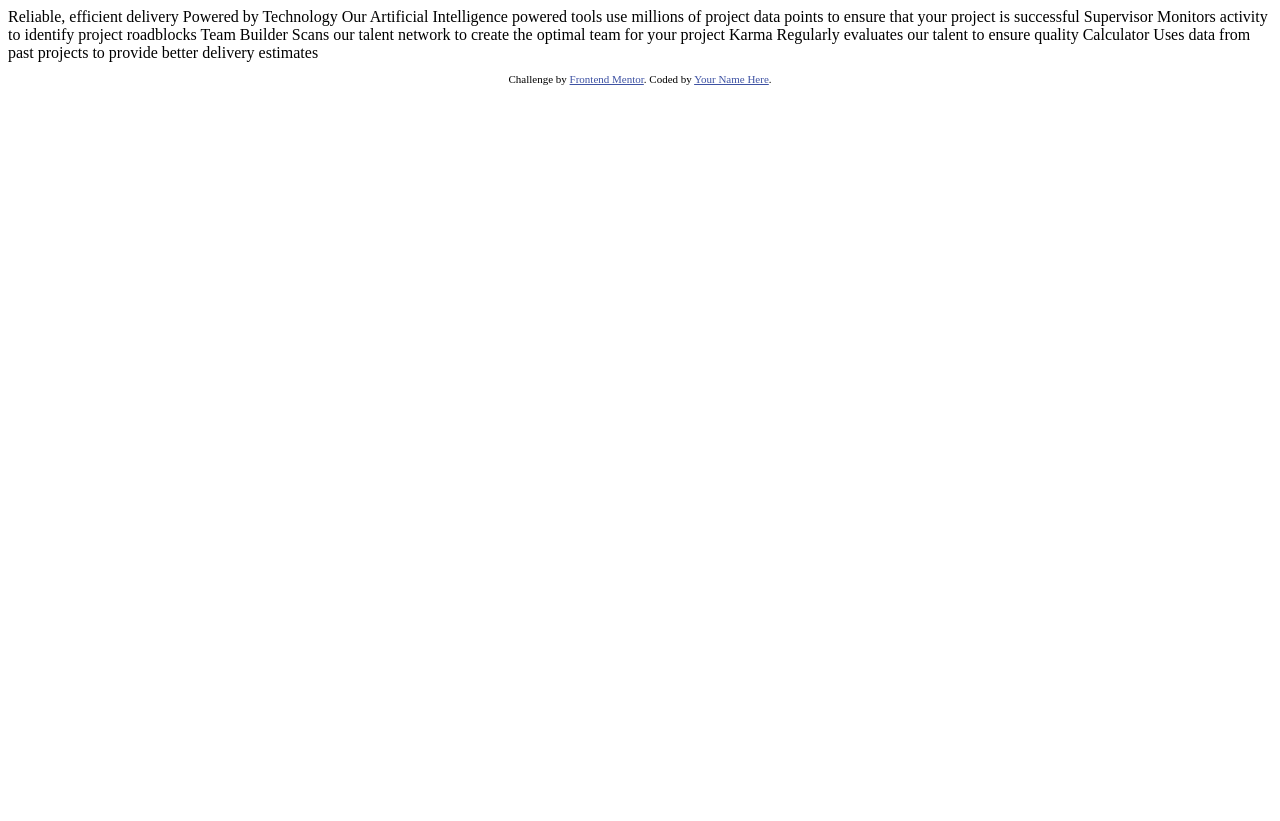
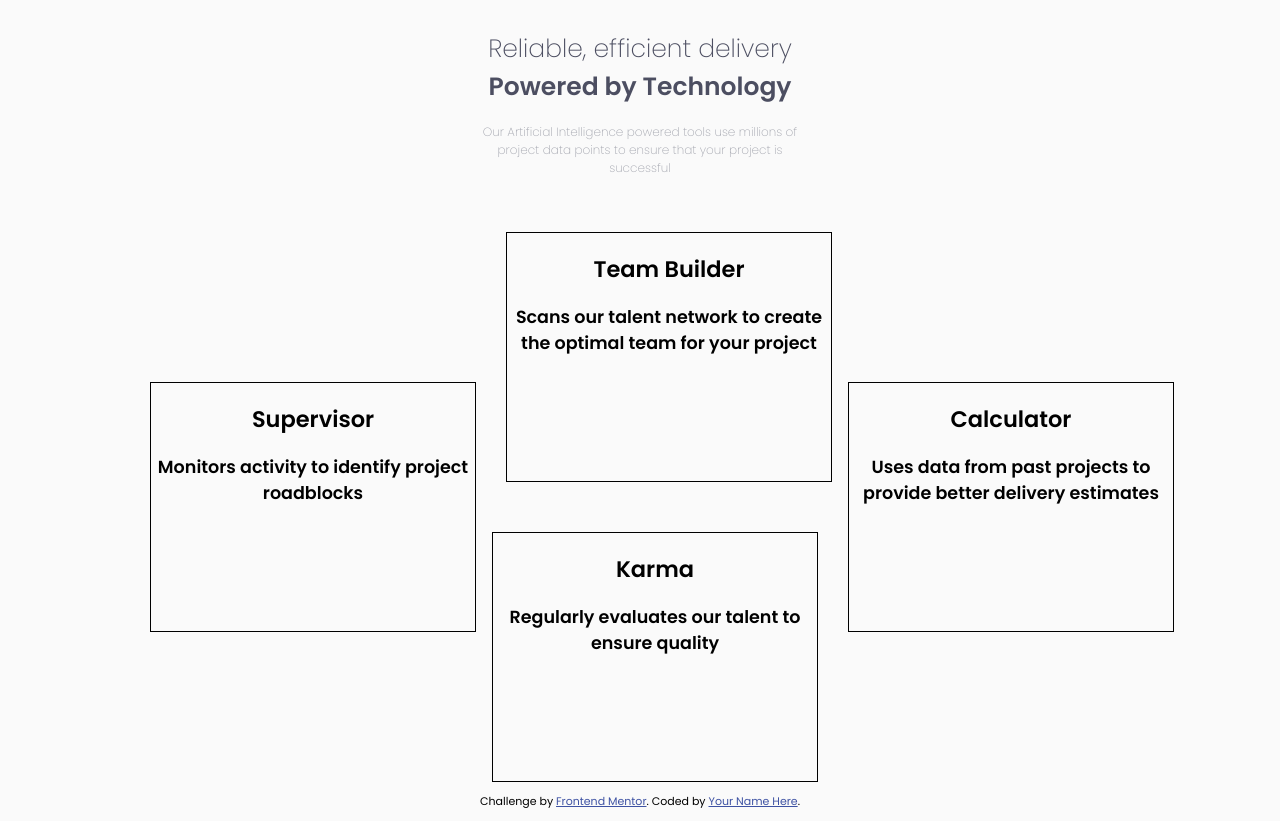
Before and after one commit to clvalenzlu/four-card-feature-section-master, a plain HTML site: page index.html in a window 1280 px wide. Before the commit the page ends 800 px from the top, so only its background shows below. Drawn offline with Linux system fonts and the light colour scheme.

Commit message:
Realizando la distribución de los componentes y sus tamaños

```diff
--- a/index.html
+++ b/index.html
@@ -2,38 +2,53 @@
 <html lang="en">
 <head>
   <meta charset="UTF-8">
-  <meta name="viewport" content="width=device-width, initial-scale=1.0"> <!-- displays site properly based on user's device -->
-
+  <meta name="viewport" content="width=device-width, initial-scale=1.0">
+  <link rel="stylesheet" href="main.css">
+  <link rel="preconnect" href="https://fonts.gstatic.com">
+  <link href="https://fonts.googleapis.com/css2?family=Poppins:wght@200;400;600&display=swap" rel="stylesheet">
   <link rel="icon" type="image/png" sizes="32x32" href="./images/favicon-32x32.png">
 
   <title>Frontend Mentor | Four card feature section</title>
-
-  <!-- Feel free to remove these styles or customise in your own stylesheet 👍 -->
-  <style>
-    .attribution { font-size: 11px; text-align: center; }
-    .attribution a { color: hsl(228, 45%, 44%); }
-  </style>
 </head>
 <body>
 
-  Reliable, efficient delivery
-  Powered by Technology
+  <header>
 
-  Our Artificial Intelligence powered tools use millions of project data points
-  to ensure that your project is successful
+    <h1>Reliable, efficient delivery</h1>
+    <h2>Powered by Technology</h2>
 
-  Supervisor
-  Monitors activity to identify project roadblocks
+    <h3>Our Artificial Intelligence powered tools use millions of project data points
+      to ensure that your project is successful</h3>
 
-  Team Builder
-  Scans our talent network to create the optimal team for your project
+  </header>
 
-  Karma
-  Regularly evaluates our talent to ensure quality
+  <main class="news-content-flex">
 
-  Calculator
-  Uses data from past projects to provide better delivery estimates
+    <article class="article-center">
 
+      <article class="article-box-1">
+        <h2>Supervisor</h2>
+        <h3>Monitors activity to identify project roadblocks</h3>
+      </article>
+
+      <article class="article-box-2">
+        <h2>Team Builder</h2>
+        <h3>Scans our talent network to create the optimal team for your project</h3>
+      </article>
+
+      <article class="article-box-3">
+        <h2>Karma</h2>
+        <h3>Regularly evaluates our talent to ensure quality</h3>
+      </article>
+
+      <article class="article-box-4">
+        <h2>Calculator</h2>
+        <h3>Uses data from past projects to provide better delivery estimates</h3>
+      </article>
+
+    </article>
+
+  </main>
 
   <footer>
     <p class="attribution">
@@ -41,5 +56,7 @@
       Coded by <a href="#">Your Name Here</a>.
     </p>
   </footer>
+
 </body>
+
 </html>
--- /dev/null
+++ b/main.css
@@ -0,0 +1,142 @@
+:root {
+
+/* Primary Colors*/
+--primary-color: hsl(0, 78%, 62%);
+--secondary-color: hsl(180, 62%, 55%);
+--tertiary-color: hsl(34, 97%, 64%);
+--cuartiary-color: hsl(212, 86%, 64%);
+
+/* Neutral Colors*/
+--very-dark: hsl(234, 12%, 34%);
+--grayish: hsl(229, 6%, 66%);
+--very-light: hsl(0, 0%, 98%);
+
+}
+
+body * {
+    box-sizing: border-box;
+}
+
+html {
+    font-size: 15px;
+    background-color: var(--very-light);
+}
+
+
+html, body {
+    margin: 0;
+    padding: 0;
+    font-family: 'Poppins', sans-serif;
+    overflow-x: hidden;
+
+}
+
+header {
+    margin-top: 30px;
+    text-align: center;
+}
+
+
+header h1{
+    color: var(--very-dark);
+    font-size: 25px;
+    font-weight: 200;
+    margin-bottom: 0;
+}
+
+header h2{
+    color: var(--very-dark);
+    font-size: 25px;
+    font-weight: 600;
+    margin: 0 0;
+}
+
+header h3{
+    color: var(--grayish);
+    font-size: 12px;
+    font-weight: 200;
+    padding: 5px 470px;
+}
+
+.news-content-flex .article-center {
+    display: flex;
+    width: 80%;
+    margin-left: 150px;
+    text-align: center;
+    margin-top: 50px;
+}
+
+.news-content-flex .article-center .article-box-1,
+.news-content-flex .article-center .article-box-2,
+.news-content-flex .article-center .article-box-3,
+.news-content-flex .article-center .article-box-4 {
+    border: 1px solid;
+}
+
+.news-content-flex .article-center .article-box-1,
+.news-content-flex .article-center .article-box-2,
+.news-content-flex .article-center .article-box-3,
+.news-content-flex .article-center .article-box-4 {
+    height: 250px;
+    width: 610px;
+}
+
+
+.news-content-flex .article-center .article-box-1 {
+    margin-top: 150px;
+    margin-right: 30px;
+
+}
+
+
+.news-content-flex .article-center .article-box-3 {
+    margin-top: 300px;
+    margin-left: -340px;
+}
+
+
+.news-content-flex .article-center .article-box-4 {
+    margin-top: 150px;
+    margin-left: 30px;
+}
+
+
+
+
+
+
+
+
+
+
+
+
+
+
+
+
+
+
+
+
+
+
+
+
+
+
+
+
+
+
+
+
+
+.attribution {
+    font-size: 11px;
+    text-align: center;
+}
+
+.attribution a {
+    color: hsl(228, 45%, 44%);
+}
```
